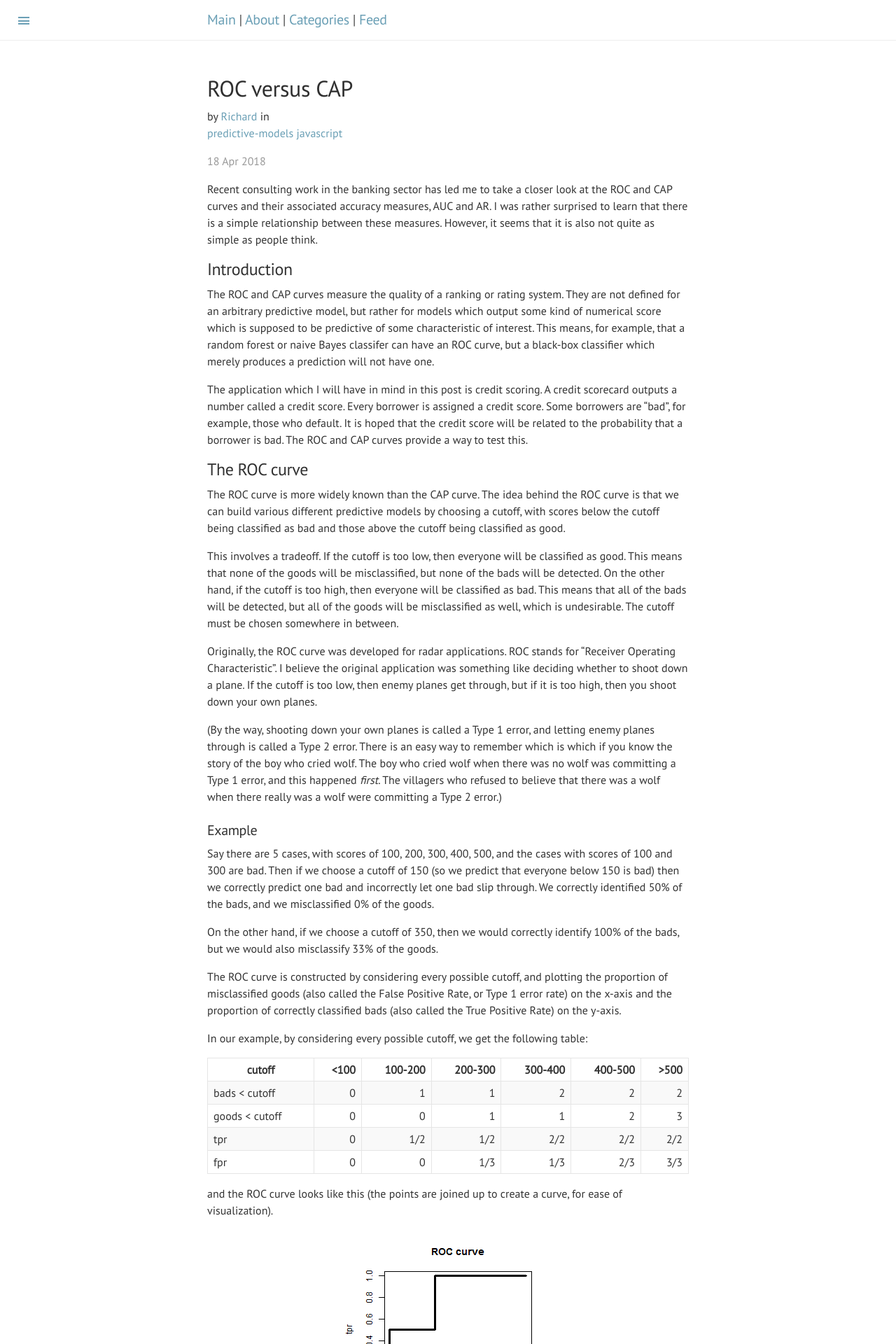
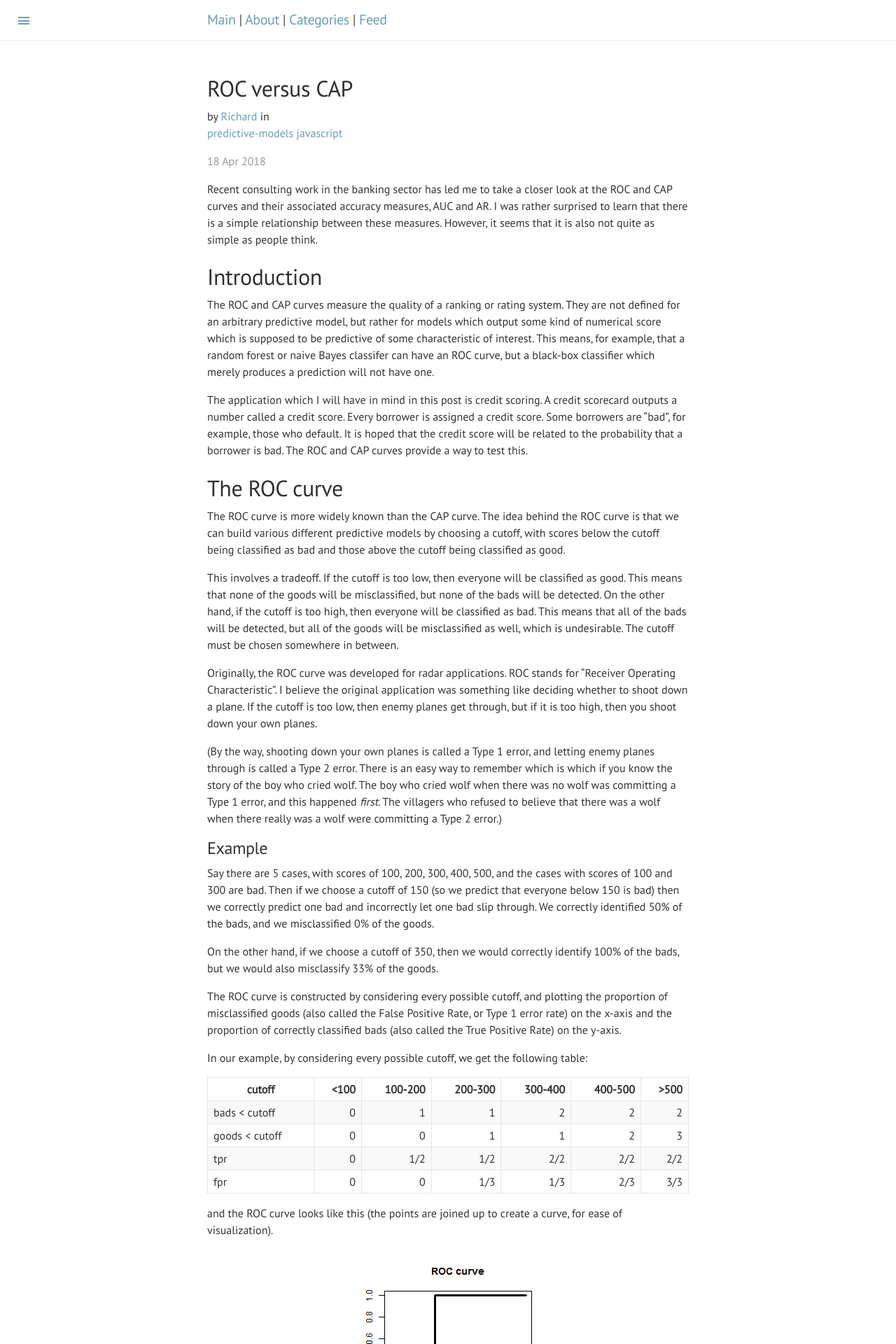
Before and after one commit to datascienceconfidential/datascienceconfidential.github.io, a Jekyll site: the page built from _posts/2018-04-18-ROC-and-CAP.md, in a window 1280 px wide. Shown: the top 1920 px of the page at 70% size. Built offline with Jekyll 4.4.1, drawn with Linux system fonts in a browser that asks for light colours; formulas are drawn with MathJax 3; comment, search, counter and statistics services are not loaded.

Commit message:
Minor edits

```diff
--- a/_posts/2018-04-18-ROC-and-CAP.md
+++ b/_posts/2018-04-18-ROC-and-CAP.md
@@ -8,13 +8,13 @@ published: true
 ---
 Recent consulting work in the banking sector has led me to take a closer look at the ROC and CAP curves and their associated accuracy measures, AUC and AR. I was rather surprised to learn that there is a simple relationship between these measures. However, it seems that it is also not quite as simple as people think.
 
-## Introduction
+# Introduction
 
 The ROC and CAP curves measure the quality of a ranking or rating system. They are not defined for an arbitrary predictive model, but rather for models which output some kind of numerical score which is supposed to be predictive of some characteristic of interest. This means, for example, that a random forest or naive Bayes classifer can have an ROC curve, but a black-box classifier which merely produces a prediction will not have one.
 
 The application which I will have in mind in this post is credit scoring. A credit scorecard outputs a number called a credit score. Every borrower is assigned a credit score. Some borrowers are "bad", for example, those who default. It is hoped that the credit score will be related to the probability that a borrower is bad. The ROC and CAP curves provide a way to test this.
 
-## The ROC curve
+# The ROC curve
 
 The ROC curve is more widely known than the CAP curve. The idea behind the ROC curve is that we can build various different predictive models by choosing a cutoff, with scores below the cutoff being classified as bad and those above the cutoff being classified as good.
 
@@ -24,7 +24,7 @@ Originally, the ROC curve was developed for radar applications. ROC stands for "
 
 (By the way, shooting down your own planes is called a Type 1 error, and letting enemy planes through is called a Type 2 error. There is an easy way to remember which is which if you know the story of the boy who cried wolf. The boy who cried wolf when there was no wolf was committing a Type 1 error, and this happened *first*. The villagers who refused to believe that there was a wolf when there really was a wolf were committing a Type 2 error.)
 
-### Example
+## Example
 
 Say there are 5 cases, with scores of 100, 200, 300, 400, 500, and the cases with scores of 100 and 300 are bad. Then if we choose a cutoff of 150 (so we predict that everyone below 150 is bad) then we correctly predict one bad and incorrectly let one bad slip through. We correctly identified 50% of the bads, and we misclassified 0% of the goods.
 
@@ -45,11 +45,11 @@ and the ROC curve looks like this (the points are joined up to create a curve, f
 
 <center><img src="/blog/images/2018-04/ROC_example.png" /></center>
 
-### Uses of the ROC curve
+## Uses of the ROC curve
 
 The ROC curve is mainly used for two things. Firstly, it can be used to produce a classifier from a ranking system, by choosing a cutoff. Usually, the cutoff is chosen so that the corresponding point on the ROC curve is as close as possible to (0,1), which represents a perfect classifier (false positive rate is zero and true positive rate is 1). Depending on the application, it might be desirable to tradeoff fpr and tpr in some other way, and the ROC curve gives a way to view these tradeoffs.
 
-#### AUC
+### AUC
 
 Secondly, the ROC curve can be used to measure the quality of a ranking system. This is usually done by calculating the area under the ROC curve, called AUC or AUROC. Note that this number measures the quality *of a ranking system*. It doesn't make sense to talk about the AUC of a classifier.
 
@@ -57,13 +57,13 @@ The AUC seems like quite a complicated measure, but actually it has a very simpl
 
 The highest possible value of the AUC is 1, and the lowest possible value in practice is 0.5, which corresponds to a ranking system with no discriminatory power. It is possible to have an AUC of less than 0.5, but in this case, the rankings can be reserved, to give an AUC greater than 0.5.
 
-#### Gini Index
+### Gini Index
 
 Sometimes the Gini Index is used instead of the AUC. This is obtained by subtracting the area above the ROC curve from the area under the curve. Since the ROC curve fits into the unit square, the Gini Index satisfies the equation
 
 $$ \mathrm{Gini} = 2\mathrm{AUC} - 1.$$
 
-## The CAP curve
+# The CAP curve
 
 The CAP curve is much simpler to explain than the ROC curve. It is obtained by plotting the cumulative proportion of bads on the y-axis against the cumulative proportion of all cases on the x-axis. In the above example, it is computed like this.
 
@@ -77,7 +77,7 @@ When plotting the CAP curve, note that the point $(0, 0)$ is also included.
 
 <center><img src="/blog/images/2018-04/CAP_example.png" /></center>
 
-### Accuracy Ratio (AR)
+## Accuracy Ratio (AR)
 
 Like the ROC curve, the worst possible CAP curve is a 45 degree line, which will be the CAP curve of a random ordering of goods and bads. The best possible CAP curve would rank all the bads first, followed by all the goods. This would follow a straight line from $(0, 0)$ to $(b/n, 1)$ where $b$ is the number of bads and $n$ is the number of cases, followed by the line segment from $(b/n, 1)$ to $(1, 1)$.
 
@@ -91,7 +91,7 @@ $$ AR = \frac{AUCAP - 1/2}{1/2 - b/2n}.$$
 
 It has the advantage that it lies between 0 and 1.
 
-### Relationship between CAP curve and ROC curve
+## Relationship between CAP curve and ROC curve
 
 You may notice that the CAP curve and ROC curve look very similar. In fact, they have the same values on the y-axis (cumulative proportion of bads) and when the CAP curve goes diagonally upwards with a slope of $b/n$, the ROC curve goes vertically upwards, like in this nifty animation.
 
@@ -105,7 +105,7 @@ The CAP curve has some advantages over the ROC curve.
 * It is always a function (no vertical bits).
 * AR lies between 0 and 1.
 
-### Relationship between AR and AUC
+## Relationship between AR and AUC
 
 It is not surprising that AR and AUC are closely related. In fact, Appendix A of [this discussion paper by Engelmann, Hayden and Tasche](https://www.bundesbank.de/Redaktion/EN/Downloads/Publications/Discussion_Paper_2/2003/2003_10_01_dkp_01.pdf?__blob=publicationFile) shows that
 
```
